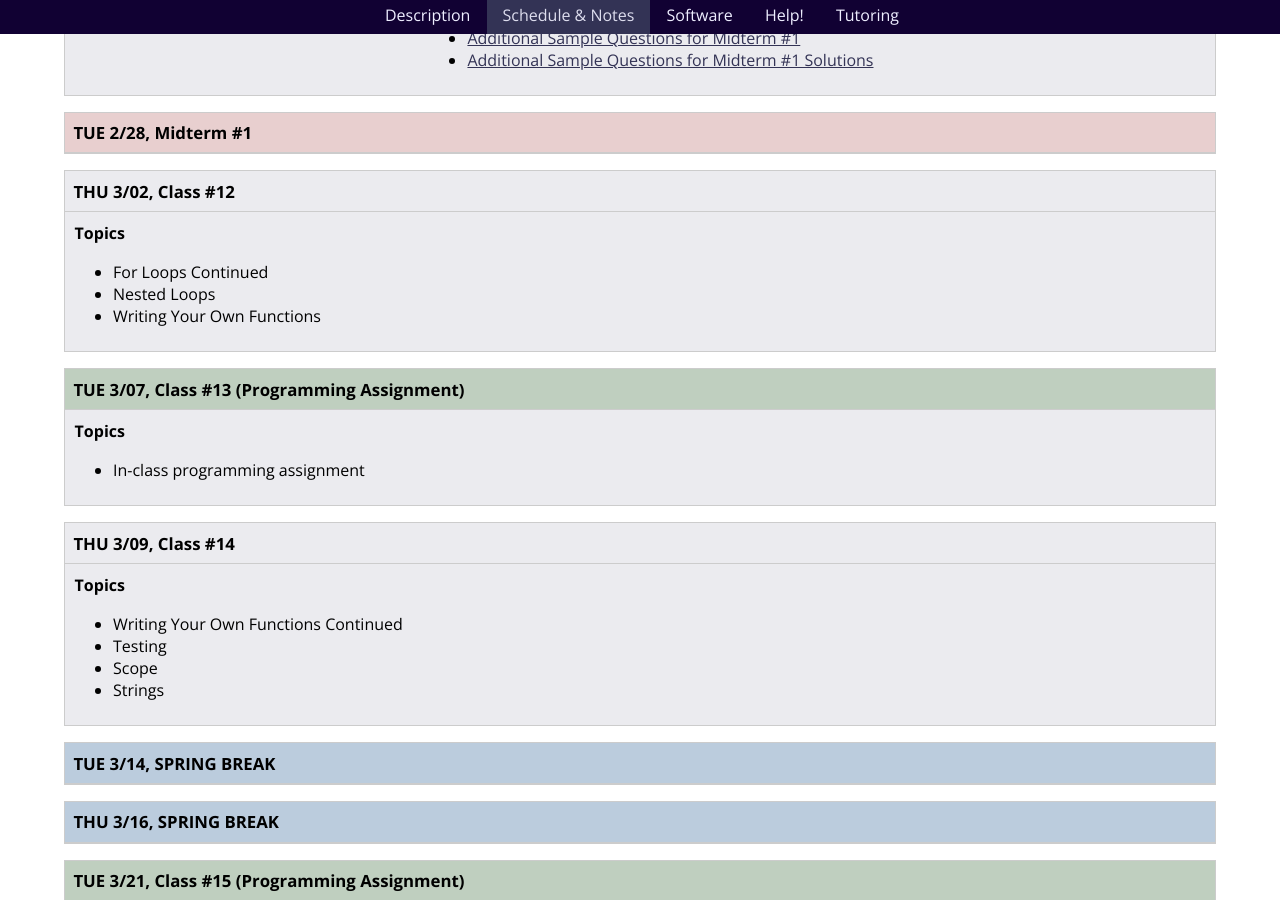
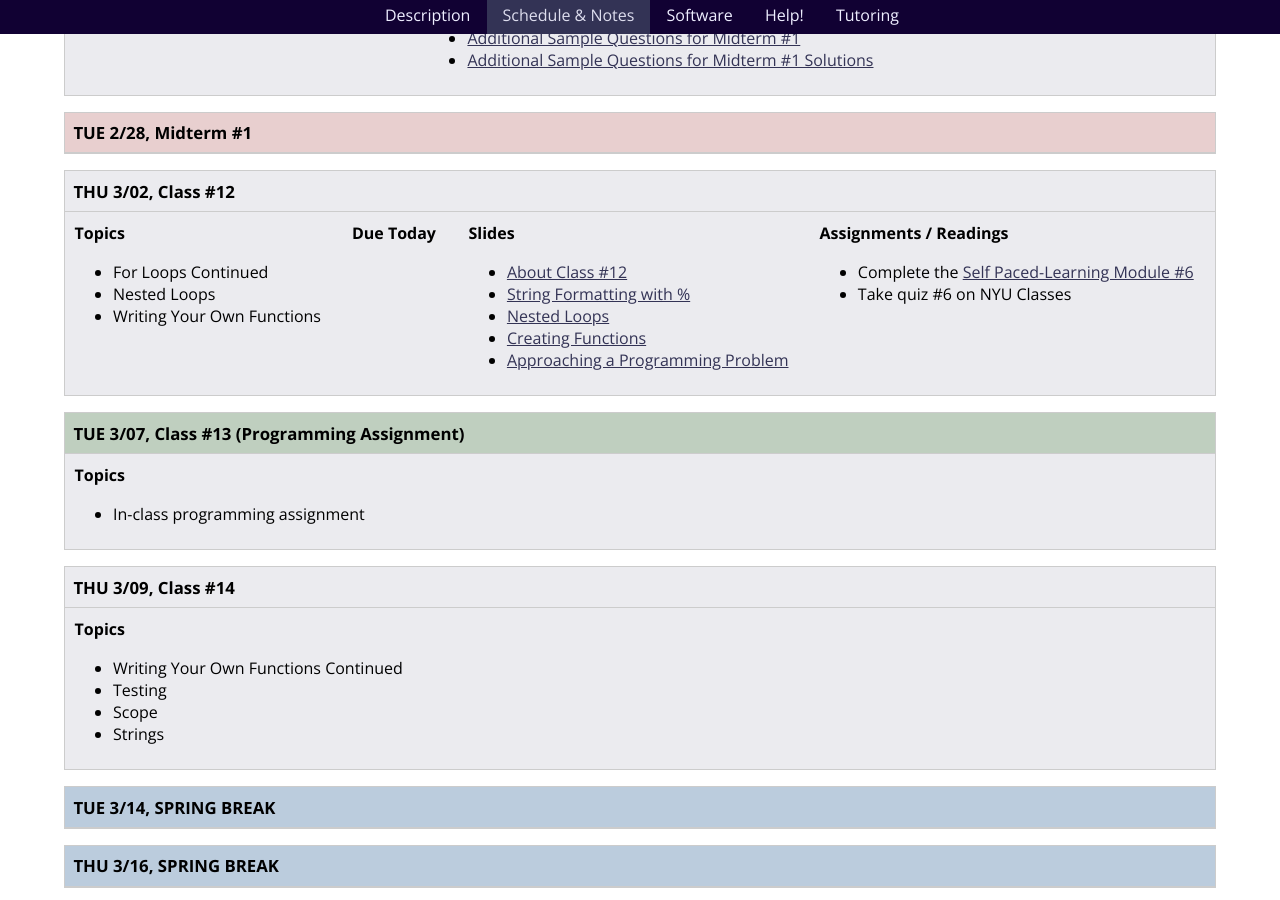
Before and after one commit to foureyes/csci-ua.0002-spring2017-002-008, a Jekyll site: the page built from schedule.markdown, in a window 1280 px wide and 900 px high, scrolled down 4562 px. Built offline with Jekyll 4.4.1, drawn with Linux system fonts in a browser that asks for light colours.

Commit message:
add class 12

```diff
--- a/classes/12/meta.markdown
+++ b/classes/12/meta.markdown
@@ -14,6 +14,7 @@ title: About Class #12
 * creating functions
 </section>
 
+<!--
 <section markdown="block">
 ### Quizzes and Homework
 
@@ -22,6 +23,7 @@ title: About Class #12
 * (this homework will be slightly longer, as it will cover both nested loops and functions)
 
 </section>
+-->
 
 
 <section markdown="block">
--- a/schedule.markdown
+++ b/schedule.markdown
@@ -214,7 +214,7 @@ Jump to Class:
 * Nested Loops
 * Writing Your Own Functions
 
-</article> {% comment %}{% include classes/12/materials.markdown %}{% endcomment %} </div> </section>
+</article> {% include classes/12/materials.markdown %}</div> </section>
 
 
 <a name="class13"></a><!---------- start --------------->
```
Also changed, not shown: 1 other file.
